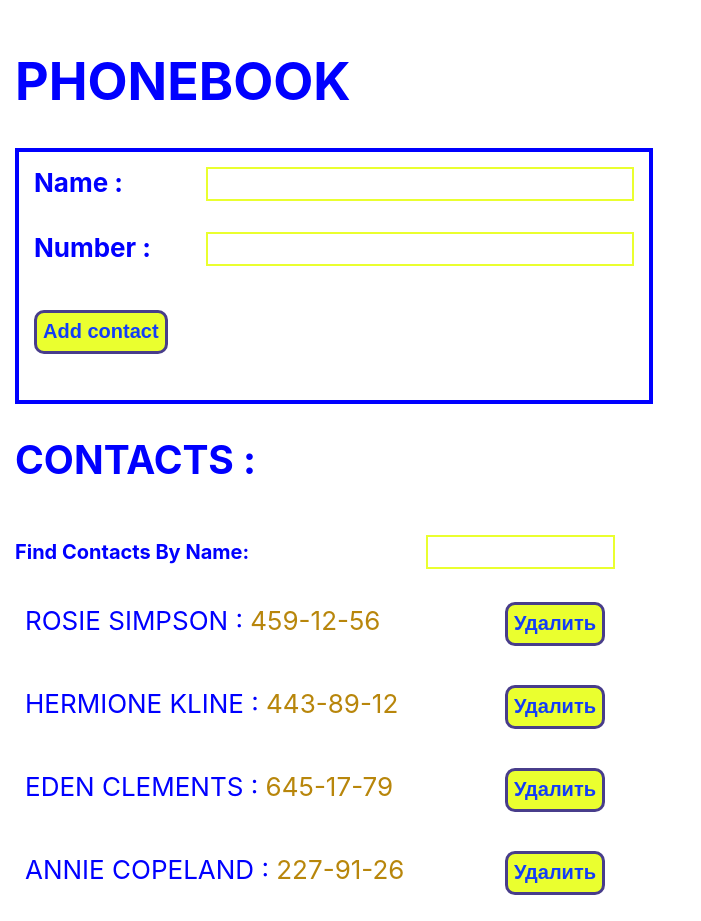
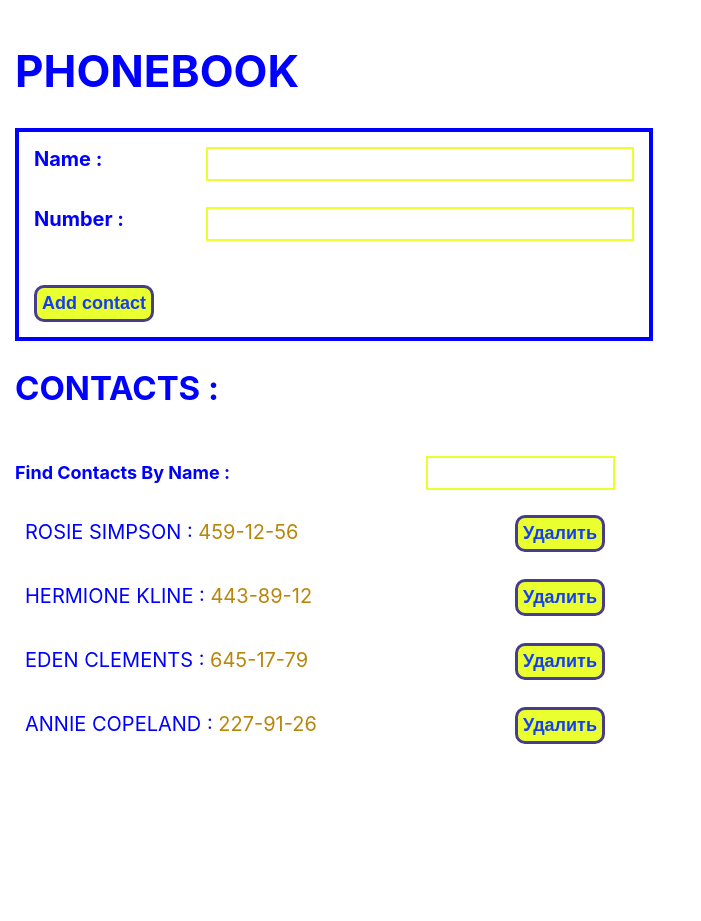
Before and after one commit to Luydmyla/goit-react-hw-02-phonebook, a React (Create React App) app: page / in a window 1280 px wide. Shown: the whole page, without its empty margins (0-701 px from the left). After the commit the page ends 830 px from the top, so only its background shows below. Built offline with nearby package versions, Linux system fonts and the light colour scheme.

Commit message:
added Filter Styles (in progress)

```diff
--- a/src/components/App.js
+++ b/src/components/App.js
@@ -41,7 +41,7 @@ class App extends Component {
           height: '100vh',
           display: 'flex',
           flexDirection: 'column',
-          fontSize: 26,
+          fontSize: 22,
           textTransform: 'uppercase',
           color: 'blue',
           padding: '15px',
--- a/src/components/ContactList/ContactList.css
+++ b/src/components/ContactList/ContactList.css
@@ -1,5 +1,5 @@
 .ContactList {
-  font-size: 26px;
+  font-size: 20px;
   padding: 10px;
   margin-bottom: 15px;
   margin-top: 0;
@@ -17,10 +17,10 @@
   display: flex;
   align-items: center;
   font-weight: bold;
-  font-size: 20px;
+  font-size: 18px;
   width: max-content;
-  height: 44px;
-  padding: 5 px;
+  /* height: 44px; */
+  padding: 5px;
   color: rgb(19, 61, 248);
   background-color: rgb(234, 255, 47);
   border: 3px solid darkslateblue;
--- a/src/components/Filter/Filter.css
+++ b/src/components/Filter/Filter.css
@@ -1,5 +1,5 @@
 .Filter__label {
-  font-size: 20px;
+  font-size: 18px;
   text-transform: capitalize;
   display: flex;
   align-items: center;
--- a/src/components/Filter/Filter.js
+++ b/src/components/Filter/Filter.js
@@ -17,7 +17,7 @@ class Filter extends Component {
   render() {
     return (
       <label className="Filter__label">
-        Find contacts by name:
+        Find contacts by name :
         <input
           type="text"
           name="filter"
--- a/src/components/Form/Form.css
+++ b/src/components/Form/Form.css
@@ -7,7 +7,7 @@
   text-transform: capitalize;
 }
 .Form__label {
-  font-size: 26px;
+  font-size: 20px;
   display: flex;
   justify-content: space-between;
   font-weight: bold;
@@ -15,7 +15,7 @@
 }
 .Form__input {
   width: 70%;
-  margin-left: 30px;
+  margin-left: 20px;
   height: 28px;
   font-size: 14px;
   color: blue;
@@ -26,10 +26,10 @@
   display: flex;
   align-items: center;
   font-weight: bold;
-  font-size: 20px;
+  font-size: 18px;
   width: max-content;
-  height: 44px;
-  padding: 5 px;
+  /* height: 44px; */
+  padding: 5px;
   color: rgb(19, 61, 248);
   background-color: rgb(234, 255, 47);
   border: 3px solid darkslateblue;
--- a/src/components/Form/Form.js
+++ b/src/components/Form/Form.js
@@ -58,7 +58,6 @@ class Form extends Component {
         <button type="submit" className="Form__button">
           Add contact
         </button>
-        <br />
       </form>
     );
   }
```
